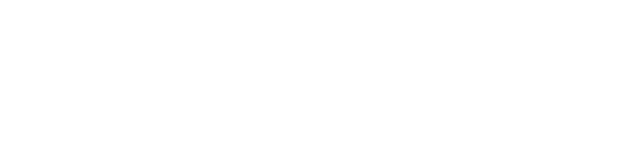
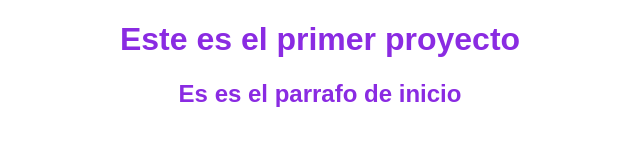
Before and after one commit to LanaDelRey07/html-css-clases, a plain HTML site: page index.html in a window 1280 px wide. Shown: the whole page, without its empty margins (320-960 px from the left). Drawn offline with Linux system fonts and the light colour scheme.

Commit message:
Segundo commit

```diff
--- a/index.html
+++ b/index.html
@@ -4,9 +4,11 @@
     <meta charset="UTF-8">
     <meta http-equiv="X-UA-Compatible" content="IE=edge">
     <meta name="viewport" content="width=device-width, initial-scale=1.0">
-    <title>Pagina en Clase</title>
+    <link rel="stylesheet" href="./style.css">
+    <title>Primera Pagina</title>
 </head>
 <body>
-
+    <h1>Este es el primer proyecto</h1>
+    <h2>Es es el parrafo de inicio</h2>
 </body>
 </html>
--- a/style.css
+++ b/style.css
@@ -0,0 +1,5 @@
+body {
+    color: blueviolet;
+    text-align: center;
+    font-family: Arial, Helvetica, sans-serif;
+}
```
